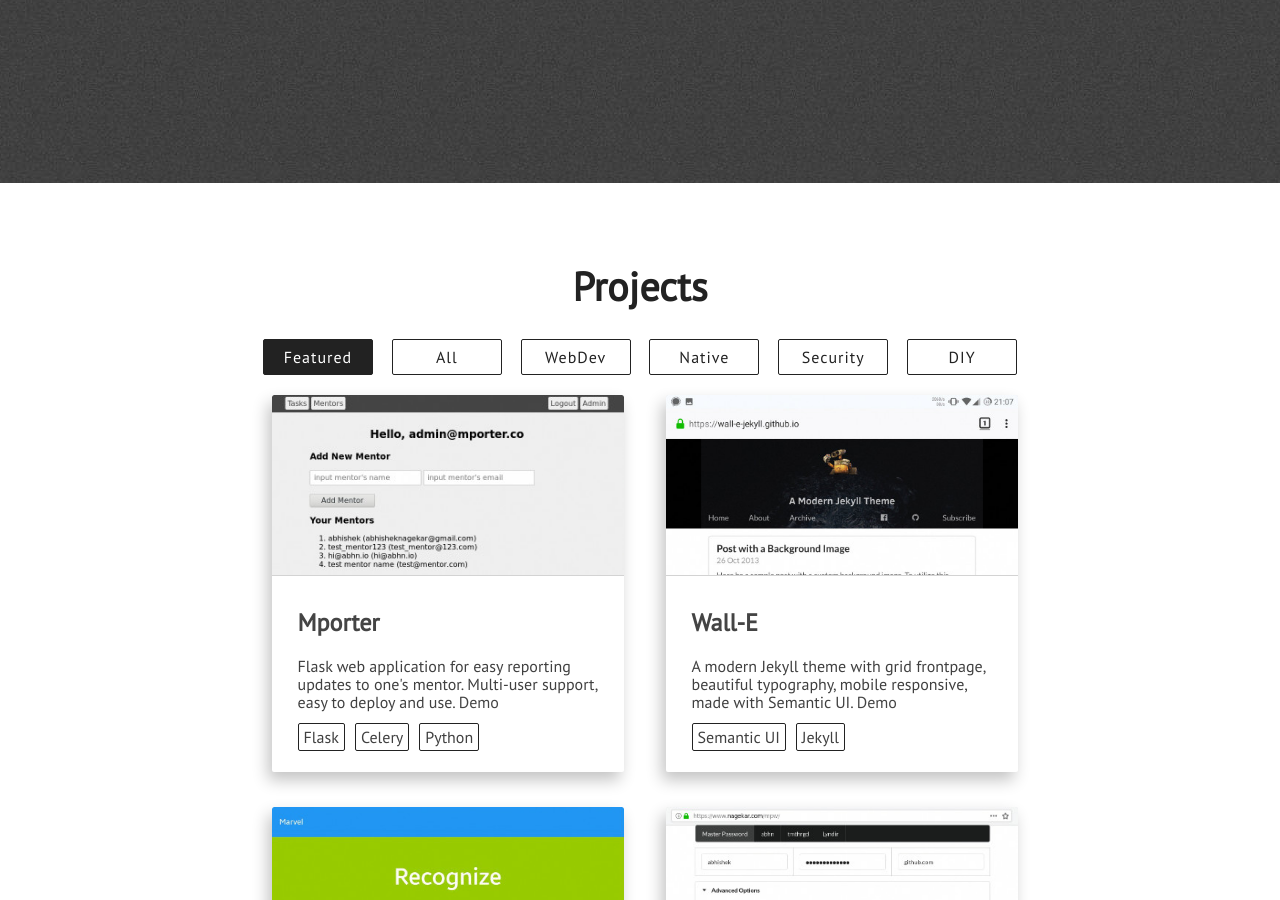
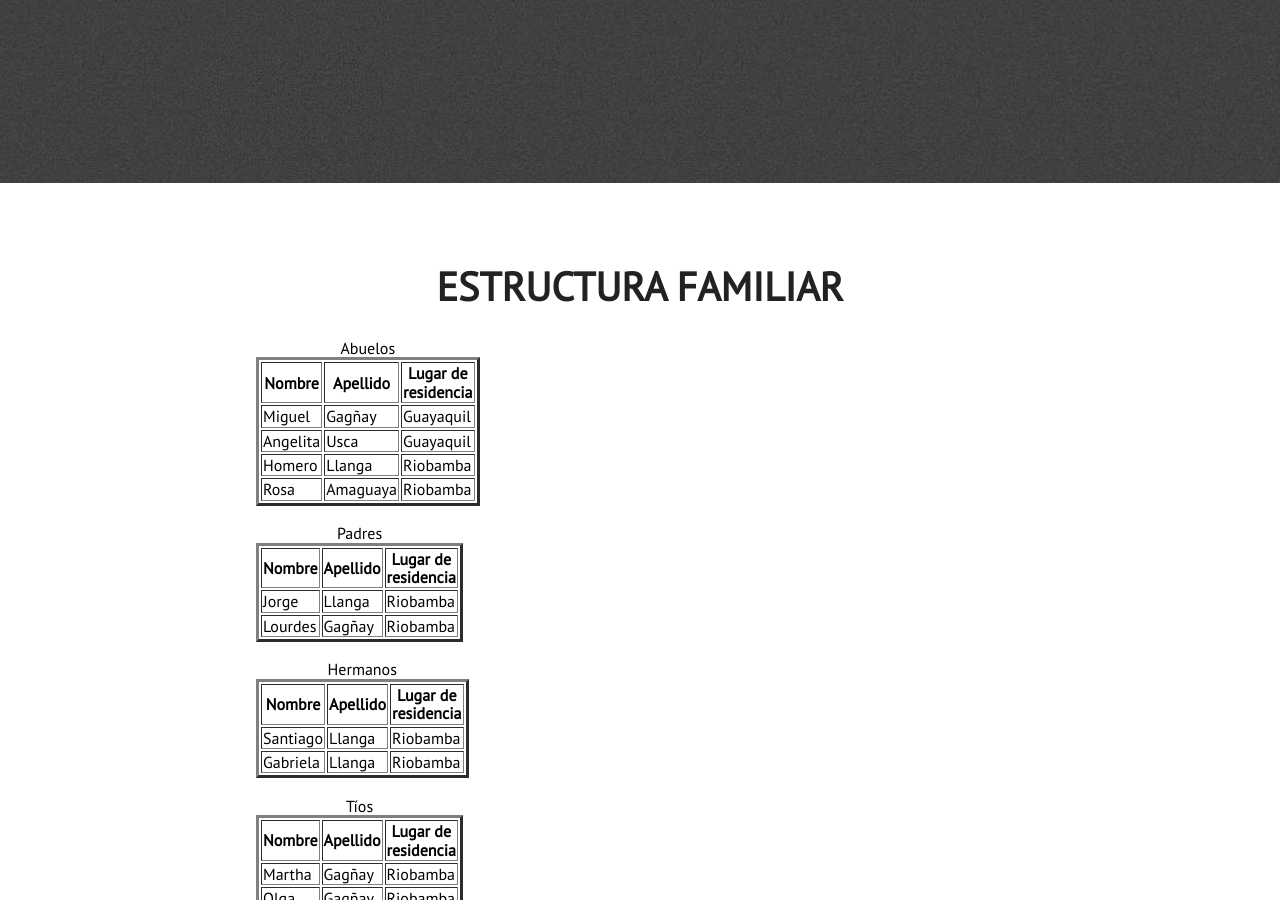
Before and after one commit to adrillg/adrillg.github.io, a Jekyll site: the page built from index.html, in a window 1280 px wide and 900 px high, scrolled down 2717 px. Built offline with Jekyll 4.4.1, drawn with Linux system fonts in a browser that asks for light colours; nearby versions of some CDN libraries; some of the changed text lies outside the part shown.

Commit message:
Update projects.html

```diff
--- a/_includes/projects.html
+++ b/_includes/projects.html
@@ -1,16 +1,144 @@
 <div class="section-wrapper">
     <section class="section projects" id="projects">
         <div class="full-width">
-            <div class="section-heading" id="featured-projects-text">Projects</div>
+            <div class="section-heading" id="featured-projects-text">ESTRUCTURA FAMILIAR</div>
 
                 <div class="project-technologies">
 
-                    <a id="featured" class="semi-transparent-button with-border white-button" onclick="selected('featured')">Featured</a>
-                    <a id="all" class="semi-transparent-button with-border white-button" onclick="selected('all')">All</a>
-                    <a id="webdev" class="semi-transparent-button with-border white-button" onclick="selected('webdev')">WebDev</a>
-                    <a id="native" class="semi-transparent-button with-border white-button" onclick="selected('native')">Native</a>
-                    <a id="security" class="semi-transparent-button with-border white-button" onclick="selected('security')">Security</a>
-                    <a id="diy" class="semi-transparent-button with-border white-button" onclick="selected('diy')">DIY</a>
+                   <center>
+    <table border="3" >
+        <caption> Abuelos </caption>
+        <tr>
+        <th>Nombre </th>
+        <th>Apellido </th>
+        <th>Lugar de residencia </th>
+
+        </tr>
+        <tr>
+        <td>Miguel </td>
+        <td>Gagñay </td>
+        <td>Guayaquil </td>
+
+        </tr>
+        <tr>
+        <td>Angelita </td>
+        <td>Usca </td>
+        <td>Guayaquil </td>
+        </tr>
+
+        </tr>
+        <tr>
+        <td>Homero </td>
+        <td>Llanga </td>
+        <td>Riobamba </td>
+        </tr>
+
+        <tr>
+        <td>Rosa </td>
+        <td>Amaguaya </td>
+        <td>Riobamba </td>
+        </tr>
+
+    </table>
+    <table border="3" >
+        <br>
+        <caption> Padres </caption>
+        <tr>
+        <th>Nombre </th>
+        <th>Apellido </th>
+        <th>Lugar de residencia </th>
+
+        </tr>
+        <tr>
+        <td>Jorge </td>
+        <td>Llanga </td>
+        <td>Riobamba </td>
+
+        </tr>
+        <tr>
+        <td>Lourdes </td>
+        <td>Gagñay </td>
+        <td>Riobamba </td>
+        </tr>
+
+    </table>
+
+    <table border="3" >
+        <br>
+        <caption> Hermanos </caption>
+        <tr>
+        <th>Nombre </th>
+        <th>Apellido </th>
+        <th>Lugar de residencia </th>
+
+        </tr>
+        <tr>
+        <td>Santiago </td>
+        <td>Llanga </td>
+        <td>Riobamba </td>
+
+        </tr>
+        <tr>
+        <td>Gabriela </td>
+        <td>Llanga </td>
+        <td>Riobamba </td>
+        </tr>
+
+    </table>
+    <table border="3" >
+        <br>
+        <caption> Tíos </caption>
+        <tr>
+        <th>Nombre </th>
+        <th>Apellido </th>
+        <th>Lugar de residencia </th>
+
+        </tr>
+        <tr>
+        <td>Martha </td>
+        <td>Gagñay </td>
+        <td>Riobamba </td>
+
+        </tr>
+        <tr>
+        <td>Olga </td>
+        <td>Gagñay </td>
+        <td>Riobamba </td>
+        </tr>
+
+        </tr>
+        <tr>
+        <td>Rocio </td>
+        <td>Gagñay </td>
+        <td>Riobamba </td>
+
+        </tr>
+        <tr>
+        <td>Luis </td>
+        <td>Gagñay </td>
+        <td>Riobamba </td>
+        </tr>
+        </tr>
+        <tr>
+        <td>Pablo </td>
+        <td>Llanga </td>
+        <td>Riobamba </td>
+
+        </tr>
+        <tr>
+        <td>Norma </td>
+        <td>Llanga </td>
+        <td>Riobamba </td>
+        </tr>
+        <tr>
+        <td>Susana </td>
+        <td>Llanga </td>
+        <td>Riobamba </td>
+        </tr>
+    </table>
+    <br><br>
+    <input type="button" name="regresar" value="PÁGINA PRINCIPAL">
+    </center>
 
                 </div>
 
```
